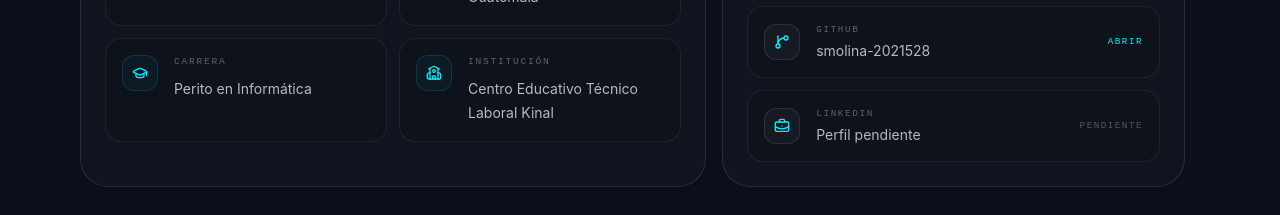
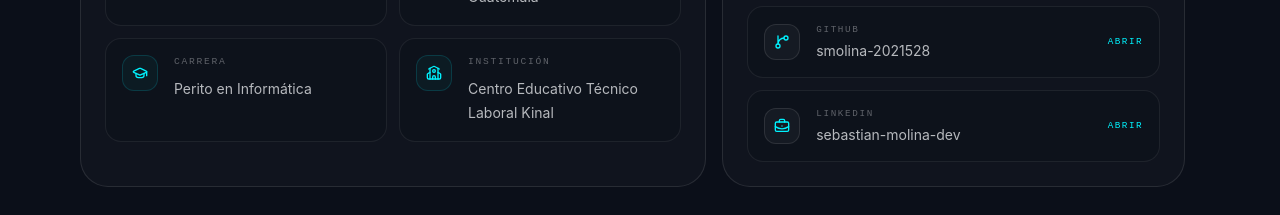
Before and after one commit to smolina-2021528/PortafolioPersonal, a React (Vite) app: page / in a window 1280 px wide. Shown: the part 1840-2055 px from the top of the page. Built offline with nearby package versions, Linux system fonts and the light colour scheme.

Commit message:
fix: se arreglo un placeholder incorrecto en los contactos profesionales

```diff
--- a/src/islands/horizontal-accordion/ProfileAccordionIsland.jsx
+++ b/src/islands/horizontal-accordion/ProfileAccordionIsland.jsx
@@ -64,7 +64,7 @@ const contactInformation = [
   {
     id: "linkedin",
     label: "LinkedIn",
-    value: "Perfil pendiente",
+    value: "sebastian-molina-dev",
     href: socialLinks.linkedin.url,
     icon: BriefcaseBusiness,
     external: true,
```
